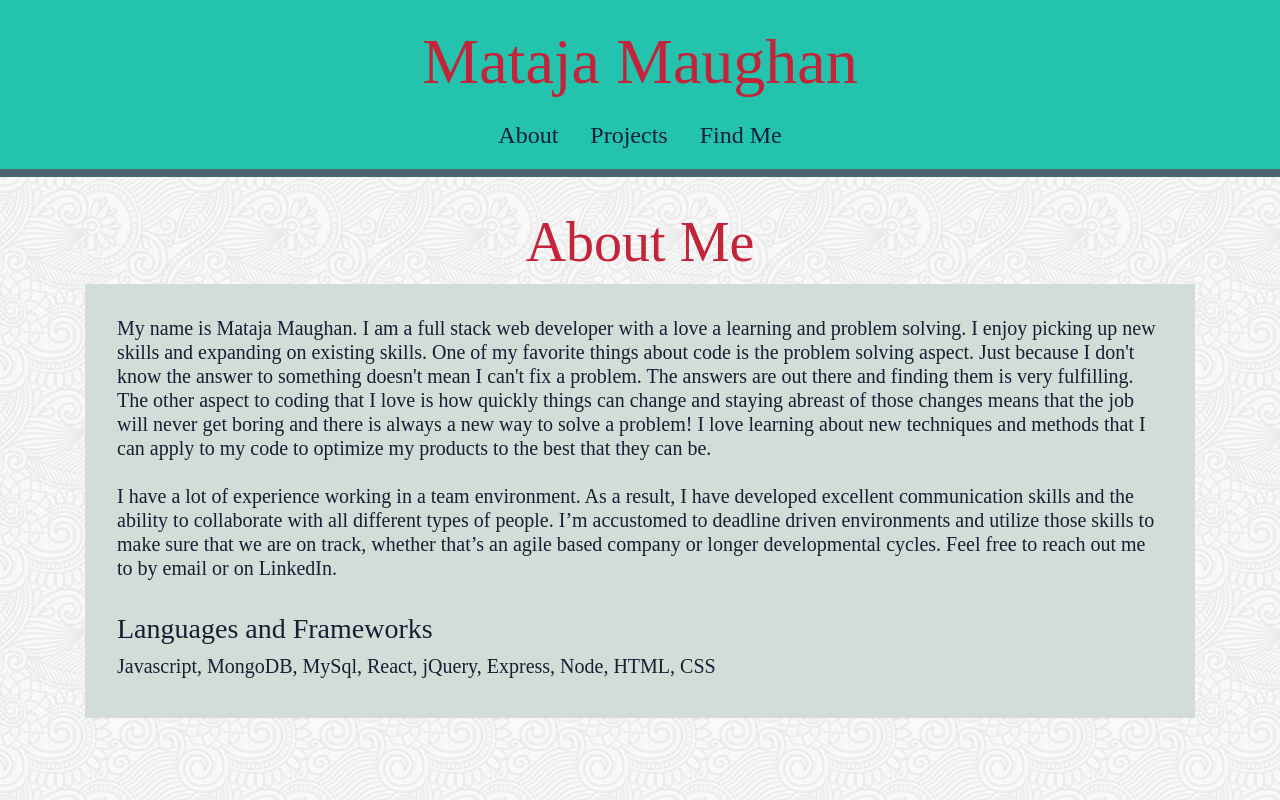
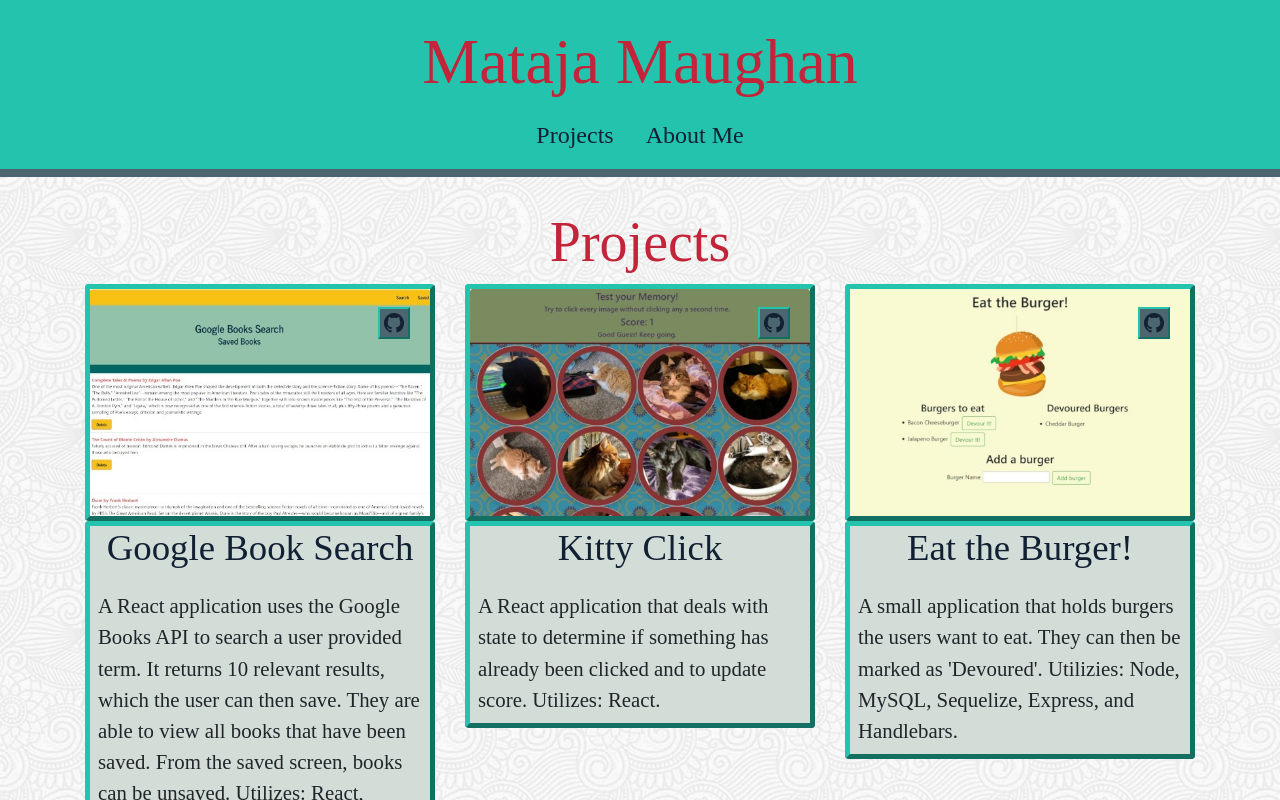
Before and after one commit to TajaMaughan/Portfolio, a React (Create React App) app: page / in a window 1280 px wide. Shown: the top 800 px of the page. Built offline with nearby package versions, Linux system fonts and the light colour scheme; a web font is replaced by a local one.

Commit message:
changed pages

```diff
--- a/src/App.js
+++ b/src/App.js
@@ -1,6 +1,5 @@
 import React from "react";
 import { BrowserRouter as Router, Route, Switch } from "react-router-dom";
-import About from "./pages/About";
 import Projects from "./pages/Projects";
 import Contact from "./pages/Contact";
 import Navigation from "./components/Navigation";
@@ -11,8 +10,7 @@ function App() {
       <div>
         <Navigation />
         <Switch>
-          <Route exact path="/" component={About} />
-          <Route exact path="/about" component={About} />
+          <Route exact path="/" component={Projects} />
           <Route exact path="/projects" component={Projects} />
           <Route exact path="/contact" component={Contact} />
         </Switch>
--- a/src/components/Navigation/index.js
+++ b/src/components/Navigation/index.js
@@ -10,15 +10,11 @@ const Navigation = () => {
         Mataja Maughan
       </h1>
     <Navbar className="justify-content-center">
-
-      <Nav.Item >
-        <Nav.Link href="/about">About</Nav.Link>
-      </Nav.Item>
       <Nav.Item >
         <Nav.Link href="/projects">Projects</Nav.Link>
       </Nav.Item>
       <Nav.Item >
-        <Nav.Link href="/contact">Find Me</Nav.Link>
+        <Nav.Link href="/contact">About Me</Nav.Link>
       </Nav.Item>
     </Navbar></div>
   );
--- a/src/pages/About.js
+++ /dev/null
@@ -1,30 +0,0 @@
-import React from 'react';
-import Container from 'react-bootstrap/Container';
-
-function About() {
-  return (
-    <Container>
-      <h1 className="page-header text-center">About Me</h1>
-      <div className="text-container">
-        <h5 className="text">
-          My name is Mataja Maughan. I am a full stack web developer with a love a learning and problem solving. I enjoy
-          picking up new skills and expanding on existing skills. One of my favorite things about code is the problem
-          solving aspect. Just because I don't know the answer to something doesn't mean I can't fix a problem. The
-          answers are out there and finding them is very fulfilling. The other aspect to coding that I love is how
-          quickly things can change and staying abreast of those changes means that the job will never get boring and
-          there is always a new way to solve a problem! I love learning about new techniques and methods that I can
-          apply to my code to optimize my products to the best that they can be.
-          <br /> <br />I have a lot of experience working in a team environment. As a result, I have developed excellent
-          communication skills and the ability to collaborate with all different types of people. I’m accustomed to
-          deadline driven environments and utilize those skills to make sure that we are on track, whether that’s an
-          agile based company or longer developmental cycles. Feel free to reach out me to by email or on LinkedIn.
-        </h5>
-        <br />
-        <h3 className="text">Languages and Frameworks</h3>
-        <h5 className="text">Javascript, MongoDB, MySql, React, jQuery, Express, Node, HTML, CSS</h5>
-      </div>
-    </Container>
-  );
-}
-
-export default About;
--- a/src/pages/Contact.js
+++ b/src/pages/Contact.js
@@ -1,16 +1,63 @@
-import React from "react";
-import Container from "react-bootstrap/Container";
+import React from 'react';
+import Container from 'react-bootstrap/Container';
 
 function Contact() {
   return (
     <Container>
+      <h1 className="page-header text-center">About Me</h1>
+      <div className="text-container">
+        <h5 className="text">
+          My name is Mataja Maughan. I am a full stack web developer with a love a learning and problem solving. I enjoy
+          picking up new skills and expanding on existing skills. One of my favorite things about code is the problem
+          solving aspect. Just because I don't know the answer to something doesn't mean I can't fix a problem. The
+          answers are out there and finding them is very fulfilling. The other aspect to coding that I love is how
+          quickly things can change and staying abreast of those changes means that the job will never get boring and
+          there is always a new way to solve a problem! I love learning about new techniques and methods that I can
+          apply to my code to optimize my products to the best that they can be.
+          <br /> <br />I have a lot of experience working in a team environment. As a result, I have developed excellent
+          communication skills and the ability to collaborate with all different types of people. I’m accustomed to
+          deadline driven environments and utilize those skills to make sure that we are on track, whether that’s an
+          agile based company or longer developmental cycles. Feel free to reach out me to by email or on LinkedIn.
+        </h5>
+        <br />
+        <h3 className="text">Languages and Frameworks</h3>
+        <h5 className="text">Javascript, MongoDB, MySql, React, jQuery, Express, Node, HTML, CSS</h5>
+      </div>
       <h1 className="page-header text-center">Find Me</h1>
       <div className="text-container">
-      <h5 className="text">Github: <a href="https://github.com/TajaMaughan" className="contact-link" target="_blank" rel="noopener noreferrer" >https://github.com/TajaMaughan</a></h5>
-      <h5 className="text">LinkedIn: <a href="https://www.linkedin.com/in/mataja-maughan-0ab80316a/" className="contact-link" target="_blank" rel="noopener noreferrer" >https://www.linkedin.com/in/mataja-maughan-0ab80316a/</a></h5>
-      <h5 className="text">Email: matajamaughan@gmail.com</h5>
-      <h5 className="text">Resume: <a href="./assets/images/MatajaMResume.pdf" download className="contact-link">Download</a>/<a href="https://docs.google.com/document/d/e/2PACX-1vRlquF0GMDa3CN87QAmQUHSeoawd6yI7EjrUJE8wj9K8Z1ZPm5ExbTadja8zsVwK3Llz3DnIZzTuD-L/pub" target="_blank" rel="noopener noreferrer" className="contact-link">View</a></h5>
+        <h5 className="text">
+          Github:{' '}
+          <a href="https://github.com/TajaMaughan" className="contact-link" target="_blank" rel="noopener noreferrer">
+            https://github.com/TajaMaughan
+          </a>
+        </h5>
+        <h5 className="text">
+          LinkedIn:{' '}
+          <a
+            href="https://www.linkedin.com/in/mataja-maughan-0ab80316a/"
+            className="contact-link"
+            target="_blank"
+            rel="noopener noreferrer">
+            https://www.linkedin.com/in/mataja-maughan-0ab80316a/
+          </a>
+        </h5>
+        <h5 className="text">Email: matajamaughan@gmail.com</h5>
+        <h5 className="text">
+          Resume:{' '}
+          <a href="./assets/images/MatajaMResume.pdf" download className="contact-link">
+            Download
+          </a>
+          /
+          <a
+            href="https://docs.google.com/document/d/e/2PACX-1vRlquF0GMDa3CN87QAmQUHSeoawd6yI7EjrUJE8wj9K8Z1ZPm5ExbTadja8zsVwK3Llz3DnIZzTuD-L/pub"
+            target="_blank"
+            rel="noopener noreferrer"
+            className="contact-link">
+            View
+          </a>
+        </h5>
       </div>
+      <br />
     </Container>
   );
 }
--- a/src/projectList.json
+++ b/src/projectList.json
@@ -1,4 +1,11 @@
 [
+    {
+        "name": "Google Book Search",
+        "img": "./assets/images/savedBooks.jpg",
+        "siteURL": "https://stark-mountain-32566.herokuapp.com/",
+        "repositoryURL": "https://github.com/TajaMaughan/GoogleBooks",
+        "description": "A React application uses the Google Books API to search a user provided term. It returns 10 relevant results, which the user can then save. They are able to view all books that have been saved. From the saved screen, books can be unsaved. Utilizes: React, Google Books API."
+    },
     {
         "name": "Kitty Click",
         "img": "./assets/images/KittyClick.jpg",
```
Also changed, not shown: public/assets/images/savedBooks.jpg (added).
